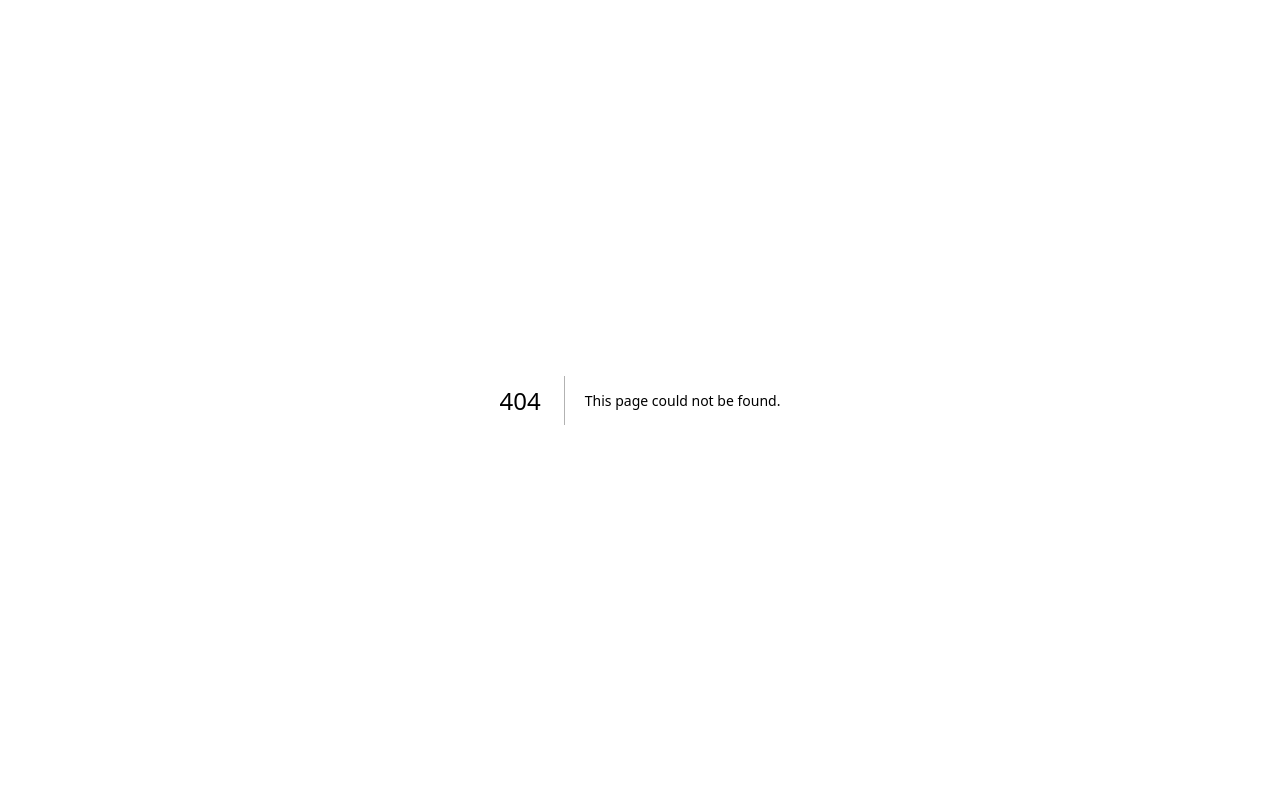
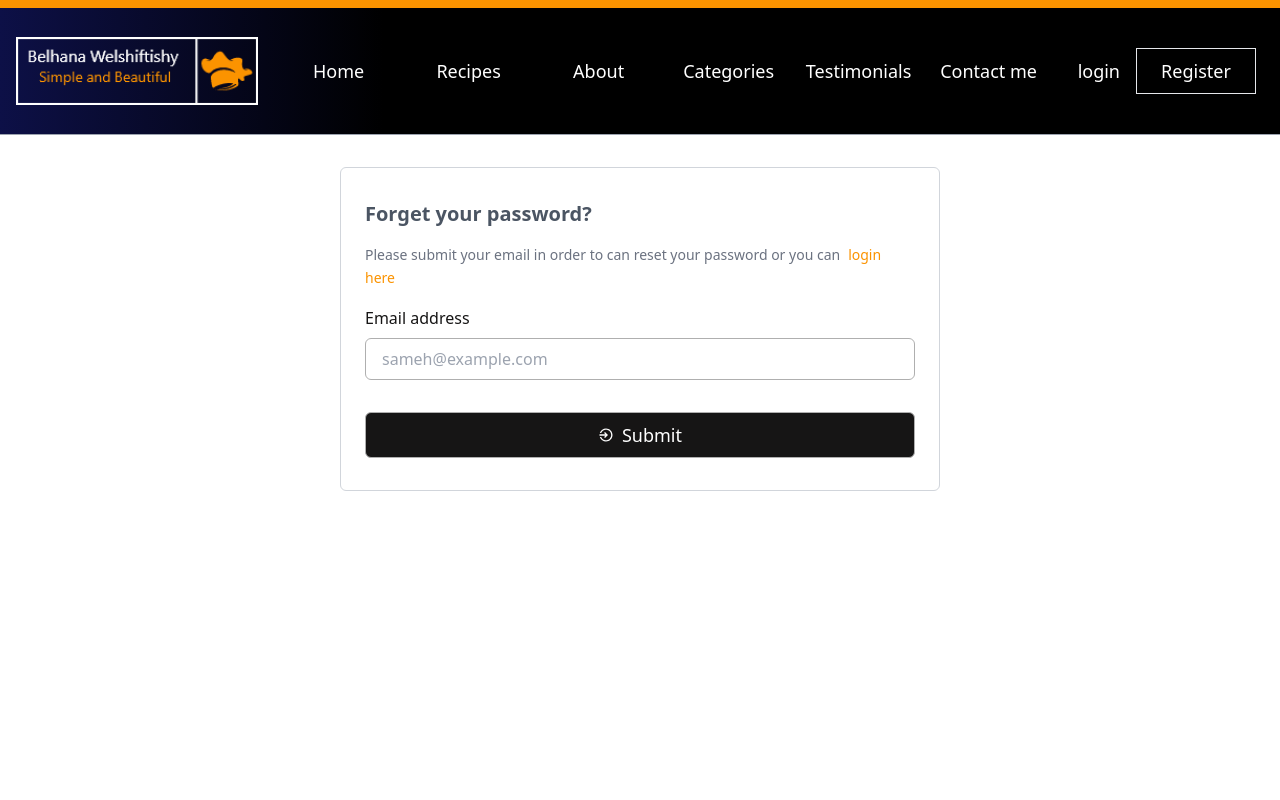
Before and after one commit to Tamer-E-Amer/belhana-nextJS, a Next.js app: page /belhana/forgetPassword in a window 1280 px wide. Before the commit this address had no page. Shown: the top 800 px of the page. Built offline with nearby package versions, Linux system fonts and the light colour scheme; no server answers; the database is empty.

Commit message:
Adding reset password page to auth pages

```diff
--- /dev/null
+++ b/src/app/belhana/(auth)/forgetPassword/page.jsx
@@ -0,0 +1,42 @@
+import { AdminFormsButton, AdminInput } from "@/components";
+import Link from "next/link";
+import { IoMdLogIn } from "react-icons/io";
+
+const forgetPasswordPage = () => {
+  return (
+    <section className="container h-screen bg-white flex items-start justify-center py-8 px-4">
+      {/* gray rounded wrapper of the form */}
+      <div className=" py-8 px-6 border rounded-md border-gray-300 h-auto w-full space-y-4 md:w-[600px]  ">
+        <h1 className="text-gray-600 text-xl font-semibold">
+          Forget your password?
+        </h1>
+        <p className="text-gray-500 text-sm leading-relaxed">
+          Please submit your email in order to can reset your password or  you can
+          <Link
+            href="/belhana/login"
+            className="text-primary-orange  hover:underline px-2"
+          >
+            login here
+          </Link>
+        </p>
+        {/* form */}
+        <form action="" className="space-y-8">
+          <AdminInput
+            title="Email address"
+            type="text"
+            name="userEmail"
+            placeholder="sameh@example.com"
+          />
+
+          {/* Buttons */}
+          <div className="space-y-4">
+            <AdminFormsButton title="Submit" icon={<IoMdLogIn />} />
+
+          </div>
+        </form>
+      </div>
+    </section>
+  );
+};
+
+export default forgetPasswordPage;
--- a/src/app/belhana/(auth)/login/page.jsx
+++ b/src/app/belhana/(auth)/login/page.jsx
@@ -38,7 +38,7 @@ const LoginPage = () => {
               </label>
             </div>
             <Link
-              href="#"
+              href="/belhana/forgetPassword"
               className="text-sm text-dark-blue hover:underline"
             >
               Forget password
```
